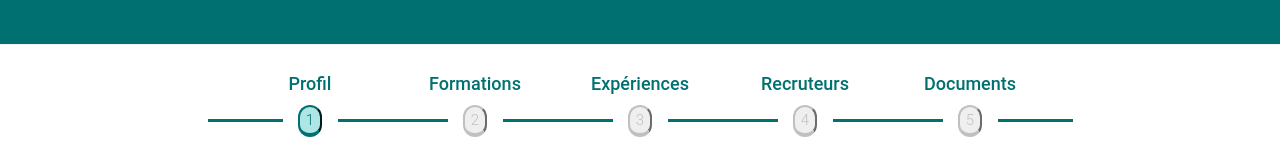
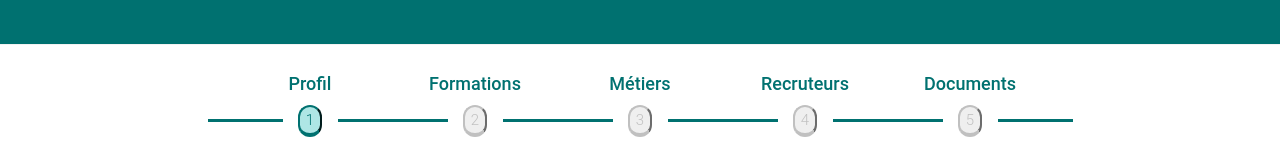
Before and after one commit to WildCodeSchool/remotefr-js-0920-p3-wejob-admin, a React (Create React App) app: page /JobeurForm in a window 1280 px wide. Shown: the part 178-338 px from the top of the page. Built offline with nearby package versions, Linux system fonts and the light colour scheme; the HTML template or start-up script is replaced by a standard one.

Commit message:
Add control in useForm

```diff
--- a/src/pages/JobeurForm/index.jsx
+++ b/src/pages/JobeurForm/index.jsx
@@ -31,7 +31,7 @@ function JobeurForm() {
   //   textDescription: yup.string().required(),
   // });
 
-  const { register, handleSubmit, errors } = useForm({
+  const { register, handleSubmit, errors, control } = useForm({
     mode: 'onTouched',
     resolver: yupResolver(schema),
   });
@@ -47,11 +47,15 @@ function JobeurForm() {
     console.log('data : ', data);
     // 1. Records the data entered by the user
     setDataForm({ ...dataForm, ...data });
+
     // 2. Sends data to the database
 
     // 3. Go to the next step in the form
     setComp(compState + 1);
   };
+
+  // eslint-disable-next-line no-console
+  console.log('dataForm : ', dataForm);
 
   const steps = [
     {
@@ -75,11 +79,12 @@ function JobeurForm() {
           handleSubmit={handleSubmit(onSubmit)}
           errors={errors}
           setSchema={setSchema}
+          control={control}
         />
       ),
     },
     {
-      name: 'Expériences',
+      name: 'Métiers',
       nameForm: 'ExperiencesForm',
       component: (
         <ExperiencesForm
```
